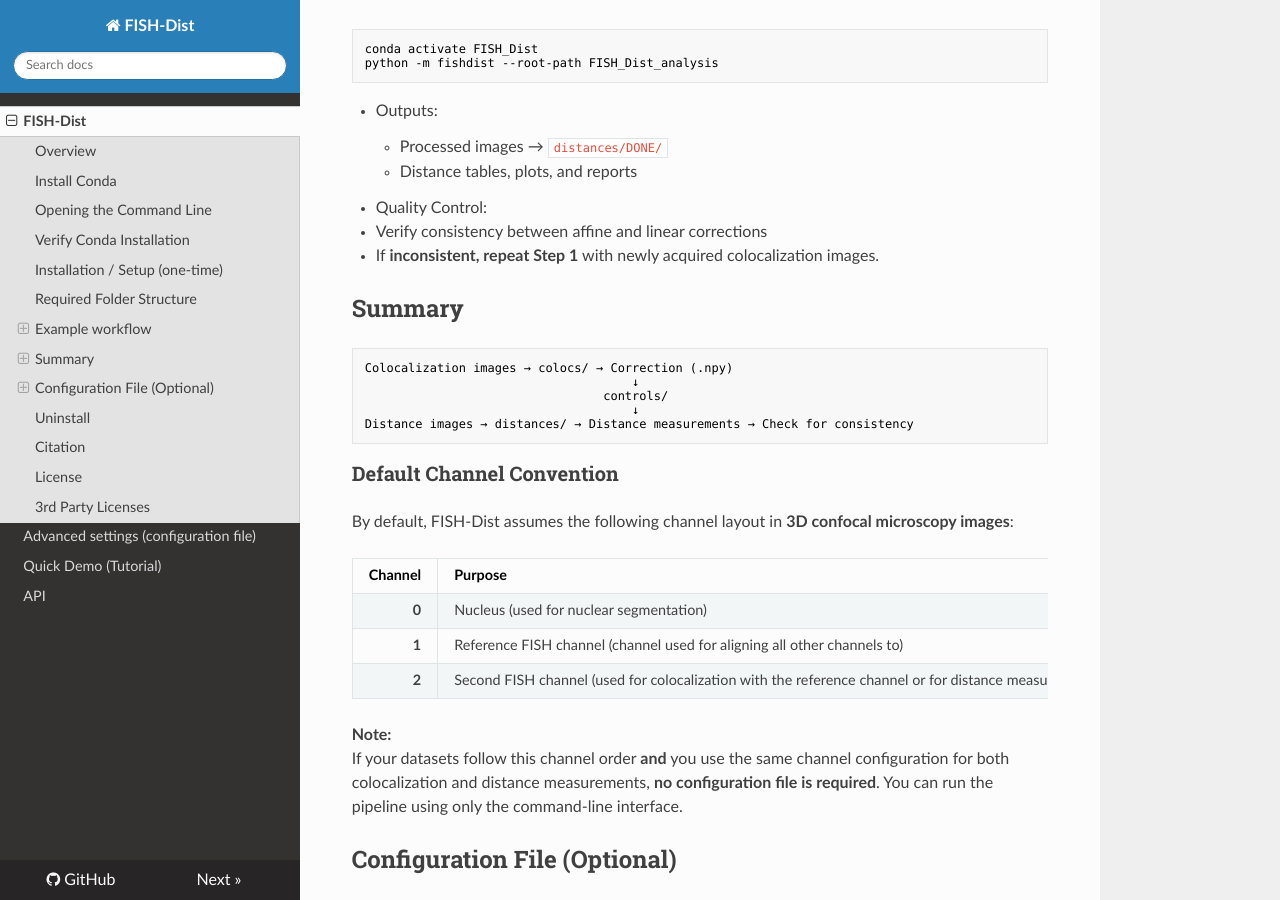
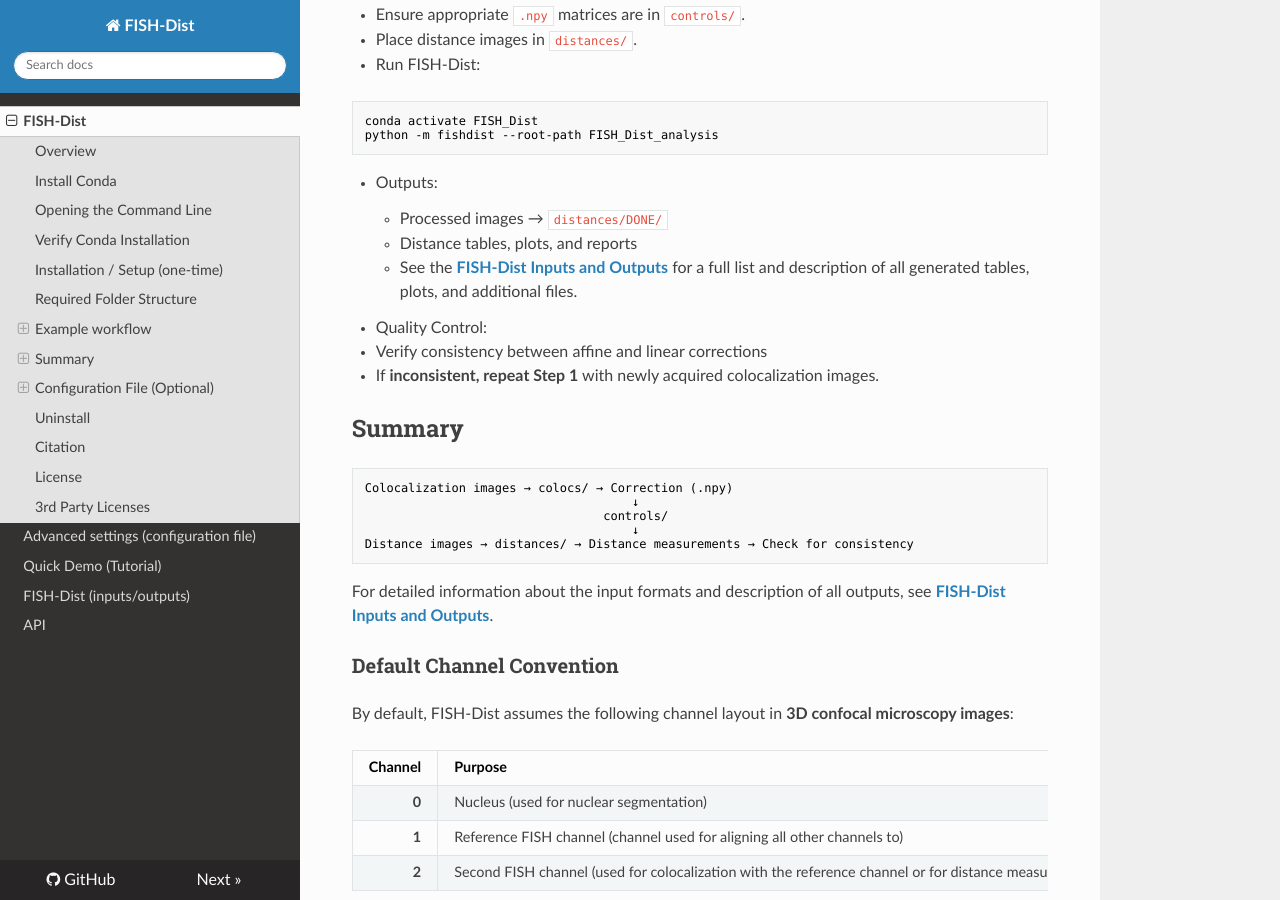
Before and after one commit to baigouy/FISH-Dist, an MkDocs documentation site: the page built from docs/index.md, in a window 1280 px wide and 900 px high, scrolled down 3071 px. Built offline with MkDocs 1.6.1, drawn with Linux system fonts in a browser that asks for light colours; nearby versions of some CDN libraries; some of the changed text lies outside the part shown.

Commit message:
changes to the doc

````diff
--- a/docs/index.md
+++ b/docs/index.md
@@ -85,6 +85,8 @@ pip install fishdist
 
 **Note:** Correction matrices can be reused across multiple datasets acquired under identical microscope settings, provided they are collected within a short time frame to ensure consistent chromatic aberrations.
 
+**Note2:** For a complete description of input formats, database tables, distance tables, and generated plots, see the **[FISH-Dist Inputs and Outputs](inputs_outputs.md)** guide.
+
 ## Example workflow
 
 FISH-Dist operates in **two sequential phases**. Understanding this order is essential for correct results.
@@ -134,6 +136,8 @@ python -m fishdist --root-path FISH_Dist_analysis
     - Processed images → `distances/DONE/`
     - Distance tables, plots, and reports
 
+    - See the **[FISH-Dist Inputs and Outputs](inputs_outputs.md)** for a full list and description of all generated tables, plots, and additional files.
+
 - Quality Control:
    - Verify consistency between affine and linear corrections
    - If **inconsistent, repeat Step 1** with newly acquired colocalization images.
@@ -147,6 +151,8 @@ Colocalization images → colocs/ → Correction (.npy)
                                      ↓
 Distance images → distances/ → Distance measurements → Check for consistency
 ```
+
+For detailed information about the input formats and description of all outputs, see **[FISH-Dist Inputs and Outputs](inputs_outputs.md)**.
 
 ### Default Channel Convention
 
--- a/mkdocs.yml
+++ b/mkdocs.yml
@@ -20,4 +20,5 @@ nav:
   - FISH-Dist: index.md
   - Advanced settings (configuration file): CONFIGURATION.md
   - Quick Demo (Tutorial): demo.md
+  - FISH-Dist (inputs/outputs): inputs_outputs.md
   - API.md
````
Also changed, not shown: README.md (+6 -0 lines).
